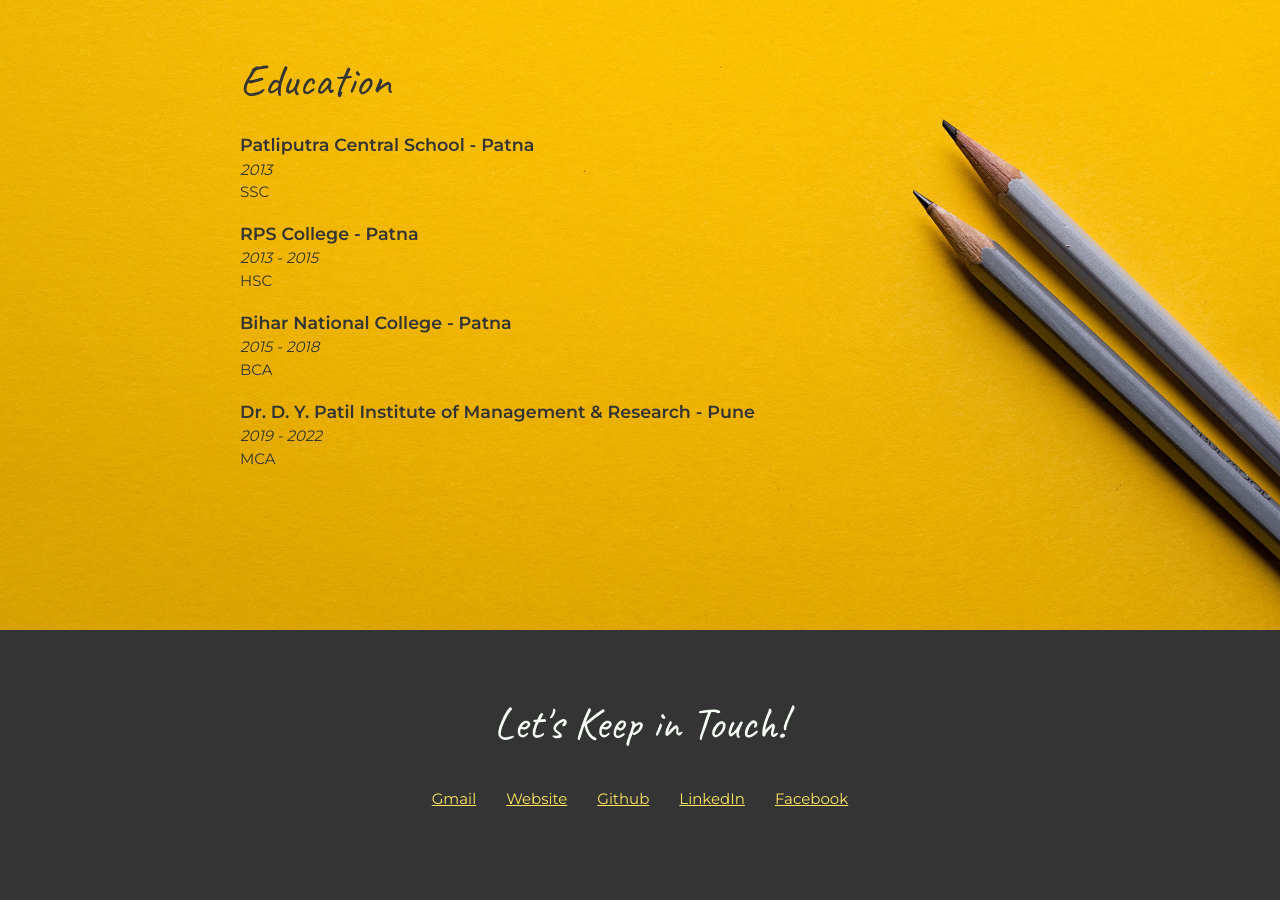
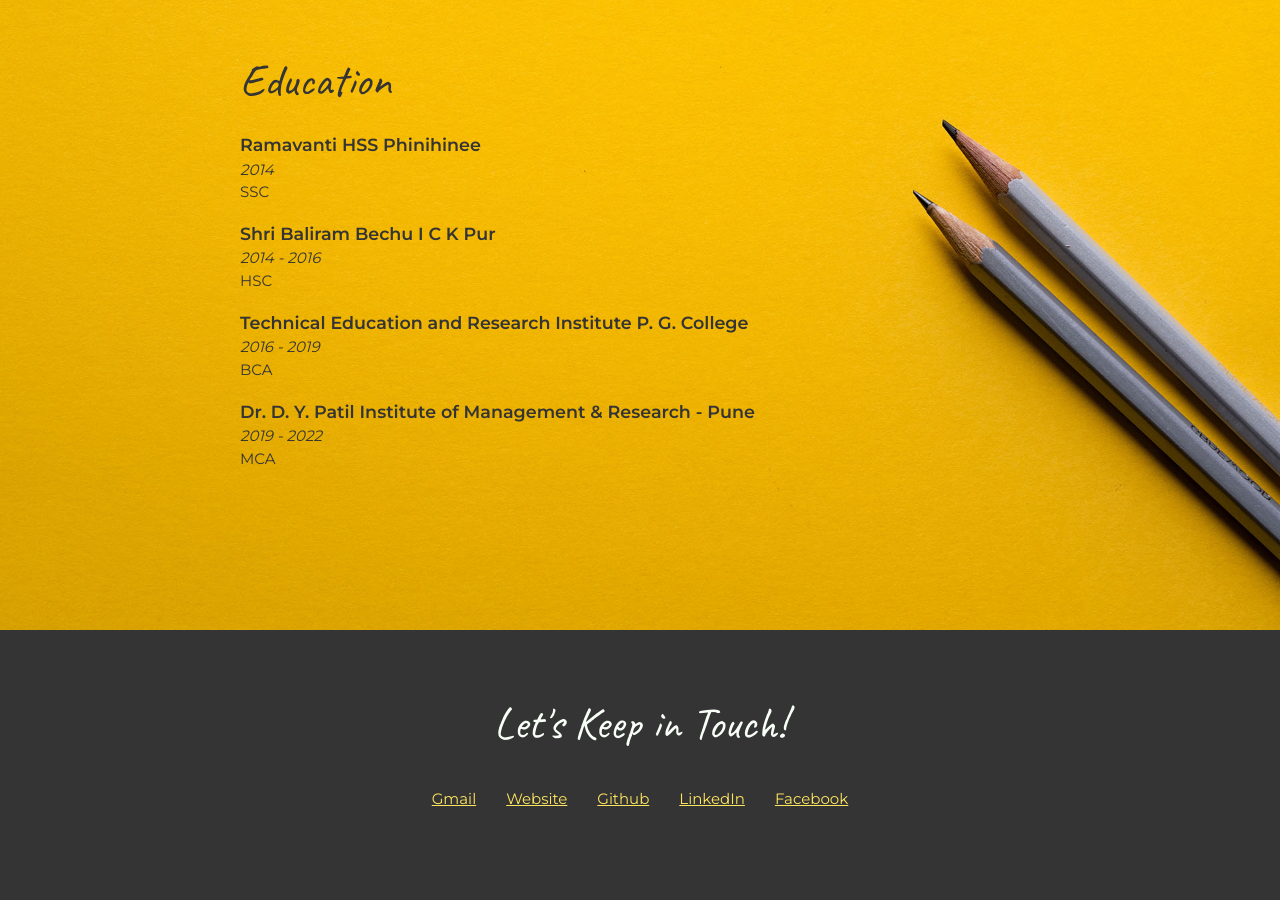
Before and after one commit to HarshPandey0123/responsive-portfolio, a plain HTML site: page index.html in a window 1280 px wide. Shown: the part 1202-2102 px from the top of the page. Drawn offline with Linux system fonts and the light colour scheme.

Commit message:
Modified education

```diff
--- a/index.html
+++ b/index.html
@@ -4,7 +4,7 @@
 <head>
   <meta charset="UTF-8">
   <meta name="viewport" content="width=device-width, initial-scale=1.0">
-  <title>Manish | PORTFOLIO</title>
+  <title>Harsh | PORTFOLIO</title>
   <link href="https://fonts.googleapis.com/css?family=Caveat|Montserrat:400,600&display=swap" rel="stylesheet">
   <link rel="stylesheet" href="css/style.css">
 </head>
@@ -100,20 +100,20 @@
 
         <!-- Copy this whole <section> block to add more schools. -->
         <section>
-          <h3>Patliputra Central School - Patna</h3>
-          <p>2013</p>
+          <h3>Ramavanti HSS Phinihinee</h3>
+          <p>2014</p>
           <p>SSC</p>
         </section>
 
         <section>
-          <h3>RPS College - Patna</h3>
-          <p>2013 - 2015</p>
+          <h3>Shri Baliram Bechu I C K Pur</h3>
+          <p>2014 - 2016</p>
           <p>HSC</p>
         </section>
 
         <section>
-          <h3>Bihar National College - Patna</h3>
-          <p>2015 - 2018</p>
+          <h3>Technical Education and Research Institute P. G. College</h3>
+          <p>2016 - 2019</p>
           <p>BCA</p>
         </section>
 
```
